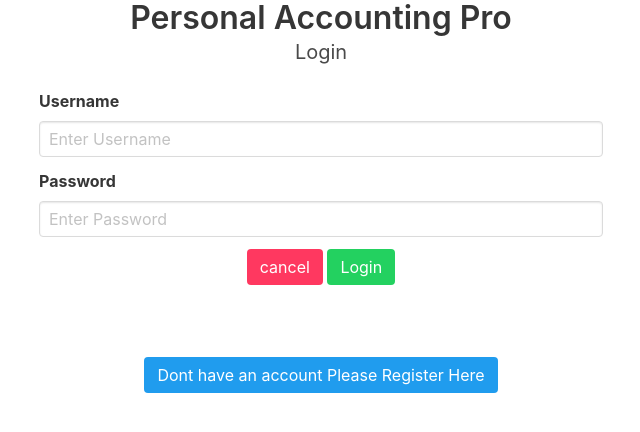
After one commit to deepthidhaaram/accapp, a PHP site: page / in a window 1280 px wide. The commit adds this page. Shown: the top 432 px of the page, without its empty margins (319-959 px from the left). Run offline with PHP 8.4, Linux system fonts and the light colour scheme.

Commit message:
added changes to login

```diff
--- /dev/null
+++ b/index.php
@@ -0,0 +1,88 @@
+<!DOCTYPE html>
+<html lang="en">
+<head>
+    <meta charset="UTF-8">
+    <meta name="viewport" content="width=device-width, initial-scale=1.0">
+    <meta http-equiv="X-UA-Compatible" content="ie=edge">
+    <title>Login Page</title>
+        <link rel="stylesheet" href=" https://cdnjs.cloudflare.com/ajax/libs/bulma/0.7.4/css/bulma.css">
+</head>
+<body>
+
+
+
+<div class="container">
+    <div class="columns is-centered is-mobile">
+        <div class="column is-mobile is-half">
+
+            <h1 class="title has-text-centered">Personal Accounting Pro</h1>
+            <h3 class="subtitle has-text-centered">Login</h3>
+            <form action="index.php" method="POST">
+                <div class="field">
+                <label for="username" class="label" >Username</label>
+                <input type="text" class="input" placeholder="Enter Username" name="username" required>
+                </div>
+                <div class="field">
+                <label class="label" for="password">Password</label>
+                <input type="password" class="input" placeholder="Enter Password" name="password" required>
+
+
+                </div>
+                <p class="has-text-centered">
+                <input type="reset" value="cancel" class="button is-danger">
+                <input type="submit" class="button is-success" name="submit" value="Login">
+                </p>
+
+                <br>
+                <br>
+                <div class="is-info">
+                    <p class="text has-text-centered has-text-danger">
+                    <?php
+                    if(isset($_POST['submit'])){
+                        include "includes/config.php";
+                        //$conn = mysqli_connect($servername, $dbuser, $dbpwd, $dbname);
+                        $conn = new mysqli($servername,$dbuser,$dbpwd,$dbname);
+                        if($conn->connect_error){
+                            die("Connection Error".$conn->connect_error);
+                        }
+                        else{
+                            $username=$_POST['username'];
+                            $password=$_POST['password'];
+                            $sql= "SELECT * FROM USERS WHERE USERNAME='".$username."' AND PASSWORD='".$password."'";
+                            //echo $sql;
+                            $users=$conn->query($sql);
+                            if($users->num_rows>0){
+                                header("Location:dashboard.php");
+                            }
+                            else{
+                                echo "Please Check your Credentials.!";
+                            }
+                        }
+
+                }
+                    ?>
+
+                    </p>
+
+                </div>
+
+
+                <br>
+                <p class="has-text-success">
+
+                </p>
+
+                <p class="has-text-centered">
+                <a href="regform.php" class="button is-info">Dont have an account Please Register Here</a>
+                </p>
+
+            </form>
+
+
+
+        </div>
+    </div>
+
+</div>
+</body>
+</html>
--- /dev/null
+++ b/query.sql
@@ -0,0 +1 @@
+select * from users;
--- a/register.php
+++ b/register.php
@@ -16,10 +16,14 @@ else{
     $sql= "INSERT INTO USERS(`FIRSTNAME`,`LASTNAME`,`USERNAME`,`EMAIL`,`PHONE`,`PASSWORD`) VALUES('".$firstname."','".$lastname."','".$username."','".$email."','".$phone."','".$password."')";
     //echo $sql;
     if($conn->query($sql)===TRUE){
-        echo "Successfully registered";
+
+        header("Location:index.php?accountcreated=1");
+
     }
     else{
         echo "Error" .$conn->connect_error;
     }
 }
 ?>
+
+select * from accapp.users;
```
Also changed, not shown: dashboard.php (added, +14 -0 lines), accounts/PHP/config.php (renamed from listofaccounts/PHP/config.php), accounts/PHP/createaccount.php (renamed from listofaccounts/PHP/connect.php), accounts/PHP/index.php (renamed from listofaccounts/PHP/index.php), accounts/PHP/msqlcon.php (renamed from listofaccounts/PHP/msqlcon.php), accounts/includes/config.php (renamed from listofaccounts/includes/config.php).
